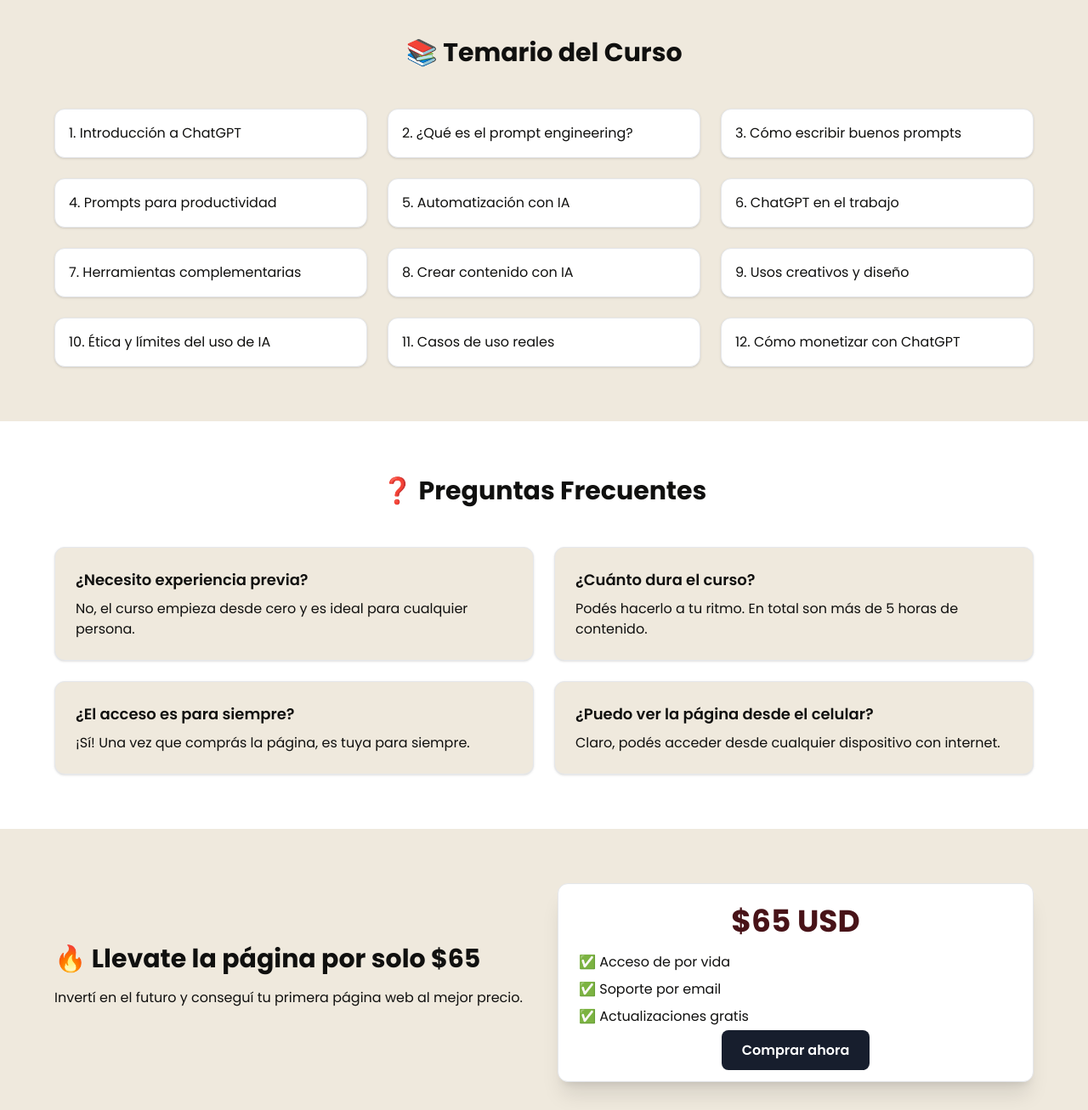
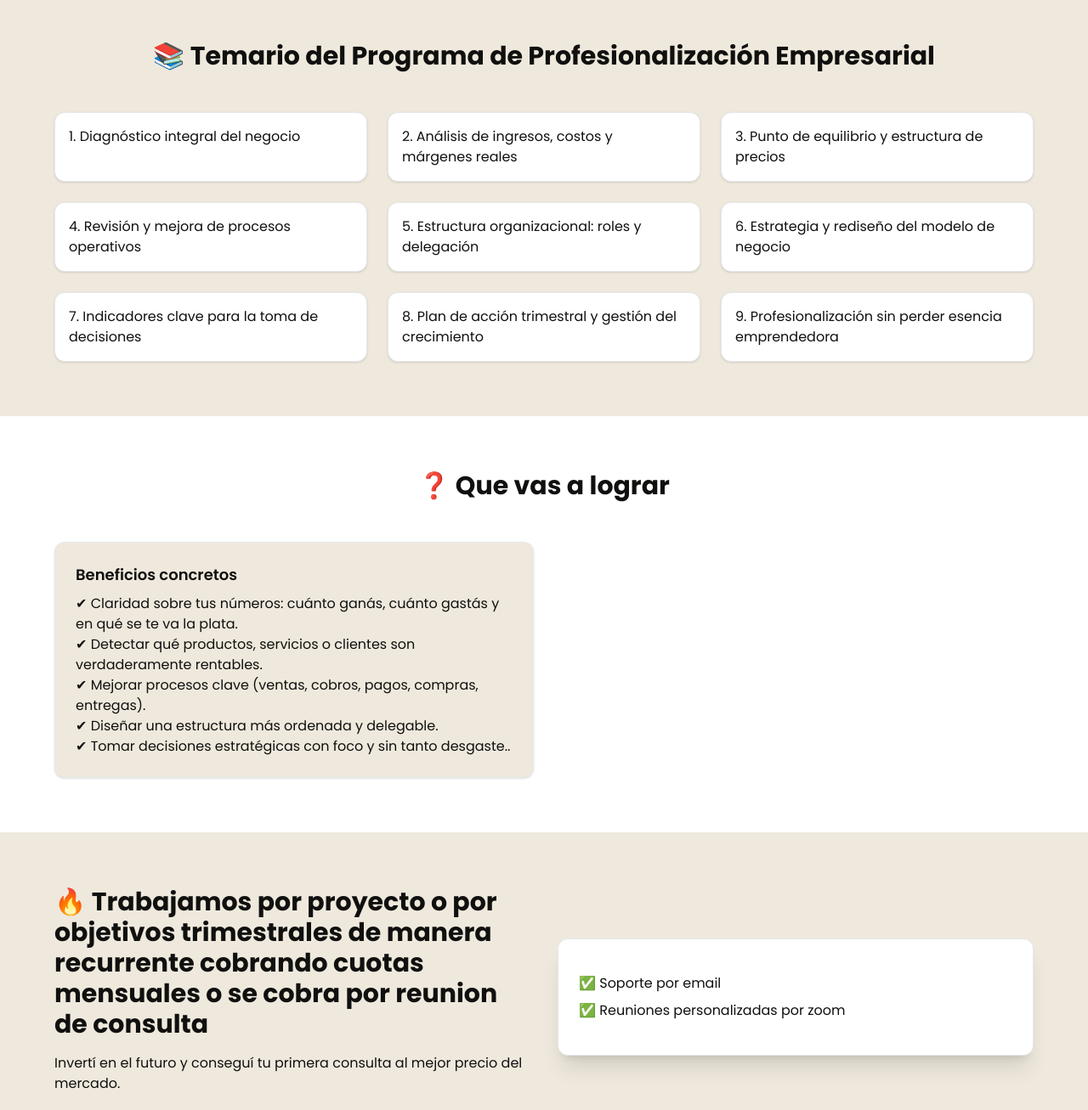
Before and after one commit to MartinRobledo6/J.C.-Robledo, a plain HTML site: page index.html in a window 1280 px wide. Shown: the part 1380-2687 px from the top of the page at 85% size. Drawn offline with nearby package versions, Linux system fonts and the light colour scheme.

Commit message:
index.html

```diff
--- a/index.html
+++ b/index.html
@@ -3,6 +3,7 @@
   <head>
     <meta charset="UTF-8" />
     <meta name="viewport" content="width=device-width, initial-scale=1.0" />
+    <link rel="shortcut icon" href="logo-robledo.jpeg" type="image/x-icon">
     <title>J.C. Robledo - Business Advisor</title>
     <link href="https://fonts.googleapis.com/css2?family=Poppins:wght@400;600;700&display=swap" rel="stylesheet" />
     <script src="https://cdn.tailwindcss.com"></script>
@@ -12,7 +13,7 @@
       }
     </style>
   </head>
-  <link rel="shortcut icon" href="j_c_robledo_business_advisor_logo.jpeg" type="image/x-icon">
+
   <body class="bg-[#efe9dd] text-[#10100f]">
 
   <!-- Header -->
@@ -23,7 +24,7 @@
     <!-- Logo + Título -->
 
     <div class="flex justify-center items-center mb-4">
-      <img src="j_c_robledo_business_advisor_logo.jpeg" alt="Logo J.C. Robledo" class="h-10 mr-3">
+      <img src="logo-robledo.jpeg" alt="Logo J.C. Robledo" class="h-10 mr-3">
       <h1 class="text-4xl font-bold">J.C. Robledo - Business Advisor</h1>
     </div>
 
@@ -65,10 +66,12 @@
     <!-- ¿Quién la arma? -->
     <section class="bg-white py-16 px-6">
       <div class="max-w-6xl mx-auto grid md:grid-cols-2 items-center gap-8">
-        <img src="Juan cruz.jpg" alt="Creador" class="w-48 h-48 rounded-full mx-auto md:mx-0" />
+        <img src="Juan-cruz.jpg" alt="Creador" class="w-48 h-48 rounded-full mx-auto md:mx-0" />
         <div>
-          <h2 class="text-3xl font-bold mb-4">👨‍💻 Acerca de mí</h2>
-          <p>Consultor en estrategia, rentabilidad y procesos | Profesionalización y crecimiento de negocios | Licenciatura en Administración - UNVM</p>
+          <h2 class="text-3xl font-bold mb-4">👨🏻 Acerca de mí</h2>
+          <p>Soy Licenciado en Administración y ayudo a emprendedores y dueños de MiPyMEs a salir del caos operativo y pasar al siguiente nivel.
+Trabajo con quienes ya venden, pero sienten que el negocio no puede funcionar sin ellos.
+Mi objetivo es que tengas claridad sobre tus números, mejores tus procesos y tomes decisiones estratégicas con más información y menos desgaste.</p>
         </div>
       </div>
     </section>
@@ -76,20 +79,17 @@
     <!-- Temario -->
     <section class="bg-[#efe9dd] py-16 px-6">
       <div class="max-w-6xl mx-auto">
-        <h2 class="text-3xl font-bold text-center mb-12">📚 Temario del Curso</h2>
+        <h2 class="text-3xl font-bold text-center mb-12">📚 Temario del Programa de Profesionalización Empresarial</h2>
         <div class="grid grid-cols-1 md:grid-cols-3 gap-6">
-          <div class="bg-white p-4 rounded-xl shadow border">1. Introducción a ChatGPT</div>
-          <div class="bg-white p-4 rounded-xl shadow border">2. ¿Qué es el prompt engineering?</div>
-          <div class="bg-white p-4 rounded-xl shadow border">3. Cómo escribir buenos prompts</div>
-          <div class="bg-white p-4 rounded-xl shadow border">4. Prompts para productividad</div>
-          <div class="bg-white p-4 rounded-xl shadow border">5. Automatización con IA</div>
-          <div class="bg-white p-4 rounded-xl shadow border">6. ChatGPT en el trabajo</div>
-          <div class="bg-white p-4 rounded-xl shadow border">7. Herramientas complementarias</div>
-          <div class="bg-white p-4 rounded-xl shadow border">8. Crear contenido con IA</div>
-          <div class="bg-white p-4 rounded-xl shadow border">9. Usos creativos y diseño</div>
-          <div class="bg-white p-4 rounded-xl shadow border">10. Ética y límites del uso de IA</div>
-          <div class="bg-white p-4 rounded-xl shadow border">11. Casos de uso reales</div>
-          <div class="bg-white p-4 rounded-xl shadow border">12. Cómo monetizar con ChatGPT</div>
+          <div class="bg-white p-4 rounded-xl shadow border">1. Diagnóstico integral del negocio</div>
+          <div class="bg-white p-4 rounded-xl shadow border">2. Análisis de ingresos, costos y márgenes reales</div>
+          <div class="bg-white p-4 rounded-xl shadow border">3. Punto de equilibrio y estructura de precios</div>
+          <div class="bg-white p-4 rounded-xl shadow border">4. Revisión y mejora de procesos operativos</div>
+          <div class="bg-white p-4 rounded-xl shadow border">5. Estructura organizacional: roles y delegación</div>
+          <div class="bg-white p-4 rounded-xl shadow border">6. Estrategia y rediseño del modelo de negocio</div>
+          <div class="bg-white p-4 rounded-xl shadow border">7. Indicadores clave para la toma de decisiones</div>
+          <div class="bg-white p-4 rounded-xl shadow border">8. Plan de acción trimestral y gestión del crecimiento</div>
+          <div class="bg-white p-4 rounded-xl shadow border">9. Profesionalización sin perder esencia emprendedora</div>
         </div>
       </div>
     </section>
@@ -97,23 +97,15 @@
     <!-- Preguntas frecuentes -->
     <section class="bg-white py-16 px-6">
       <div class="max-w-6xl mx-auto">
-        <h2 class="text-3xl font-bold text-center mb-12">❓ Preguntas Frecuentes</h2>
+        <h2 class="text-3xl font-bold text-center mb-12">❓ Que vas a lograr</h2>
         <div class="grid md:grid-cols-2 gap-6">
           <div class="bg-[#efe9dd] p-6 rounded-xl shadow border">
-            <h4 class="font-semibold text-lg mb-2">¿Necesito experiencia previa?</h4>
-            <p>No, el curso empieza desde cero y es ideal para cualquier persona.</p>
-          </div>
-          <div class="bg-[#efe9dd] p-6 rounded-xl shadow border">
-            <h4 class="font-semibold text-lg mb-2">¿Cuánto dura el curso?</h4>
-            <p>Podés hacerlo a tu ritmo. En total son más de 5 horas de contenido.</p>
-          </div>
-          <div class="bg-[#efe9dd] p-6 rounded-xl shadow border">
-            <h4 class="font-semibold text-lg mb-2">¿El acceso es para siempre?</h4>
-            <p>¡Sí! Una vez que comprás la página, es tuya para siempre.</p>
-          </div>
-          <div class="bg-[#efe9dd] p-6 rounded-xl shadow border">
-            <h4 class="font-semibold text-lg mb-2">¿Puedo ver la página desde el celular?</h4>
-            <p>Claro, podés acceder desde cualquier dispositivo con internet.</p>
+            <h4 class="font-semibold text-lg mb-2">Beneficios concretos</h4>
+            <p>✔ Claridad sobre tus números: cuánto ganás, cuánto gastás y en qué se te va la plata.</p>
+            <p>✔ Detectar qué productos, servicios o clientes son verdaderamente rentables.</p>
+            <p>✔ Mejorar procesos clave (ventas, cobros, pagos, compras, entregas).</p>
+            <p>✔ Diseñar una estructura más ordenada y delegable.</p>
+            <p>✔ Tomar decisiones estratégicas con foco y sin tanto desgaste..</p>
           </div>
         </div>
       </div>
@@ -123,17 +115,15 @@
     <section class="bg-[#efe9dd] py-16 px-6">
       <div class="max-w-6xl mx-auto grid md:grid-cols-2 gap-8 items-center">
         <div>
-          <h2 class="text-3xl font-bold mb-4">🔥 Llevate la página por solo $65</h2>
-          <p class="mb-4">Invertí en el futuro y conseguí tu primera página web al mejor precio.</p>
+          <h3 class="text-3xl font-bold mb-4">🔥 Trabajamos por proyecto o por objetivos trimestrales de manera recurrente cobrando cuotas mensuales o se cobra por reunion de consulta</h3>
+          <p class="mb-4">Invertí en el futuro y conseguí tu primera consulta al mejor precio del mercado.</p>
         </div>
         <div class="bg-white p-6 rounded-xl shadow-xl border text-center">
-          <p class="text-4xl font-bold text-[#481318] mb-4">$65 USD</p>
+          <p class="text-4xl font-bold text-[#481318] mb-4"></p>
           <ul class="text-left mb-4 space-y-2">
-            <li>✅ Acceso de por vida</li>
             <li>✅ Soporte por email</li>
-            <li>✅ Actualizaciones gratis</li>
+            <li>✅ Reuniones personalizadas por zoom</li>
           </ul>
-          <a href="https://link.mercadopago.com.ar/tinchitookick" target="_blank" class="bg-[#171e2d] text-white py-3 px-6 rounded-lg font-semibold hover:opacity-90">Comprar ahora</a>
         </div>
       </div>
     </section>
@@ -141,8 +131,8 @@
     <!-- Contacto -->
     <section class="bg-white py-16 px-6">
       <div class="max-w-6xl mx-auto text-center">
-        <h2 class="text-3xl font-bold mb-4">📩 ¿Tenés dudas?</h2>
-        <p class="mb-6">Escribime y te respondo personalmente.</p>
+        <h2 class="text-3xl font-bold mb-4">📩 Sentís que tu negocio necesita más orden, más claridad y menos caos?</h2>
+        <p class="mb-6">Escribime sin compromiso y veamos como te puedo ayudar.</p>
         <div class="flex justify-center gap-4 flex-wrap">
           <a href="mailto:juancrobledo.consultor@gmail.com" class="flex items-center gap-2 bg-[#481318] text-white py-3 px-6 rounded-lg font-semibold hover:opacity-90">
             <img src="https://img.icons8.com/color/48/000000/gmail-new.png" class="w-5 h-5" alt="Gmail" />
@@ -161,7 +151,7 @@
     </section>
 
     <footer class="bg-[#171e2d] text-white text-center py-6 mt-12">
-      <p>© 2025 martcode.dev - Hecho por un estudiante de la UTN</p>
+      <p>© 2025 martcode.dev</p>
     </footer>
   </body>
 </html>
```
